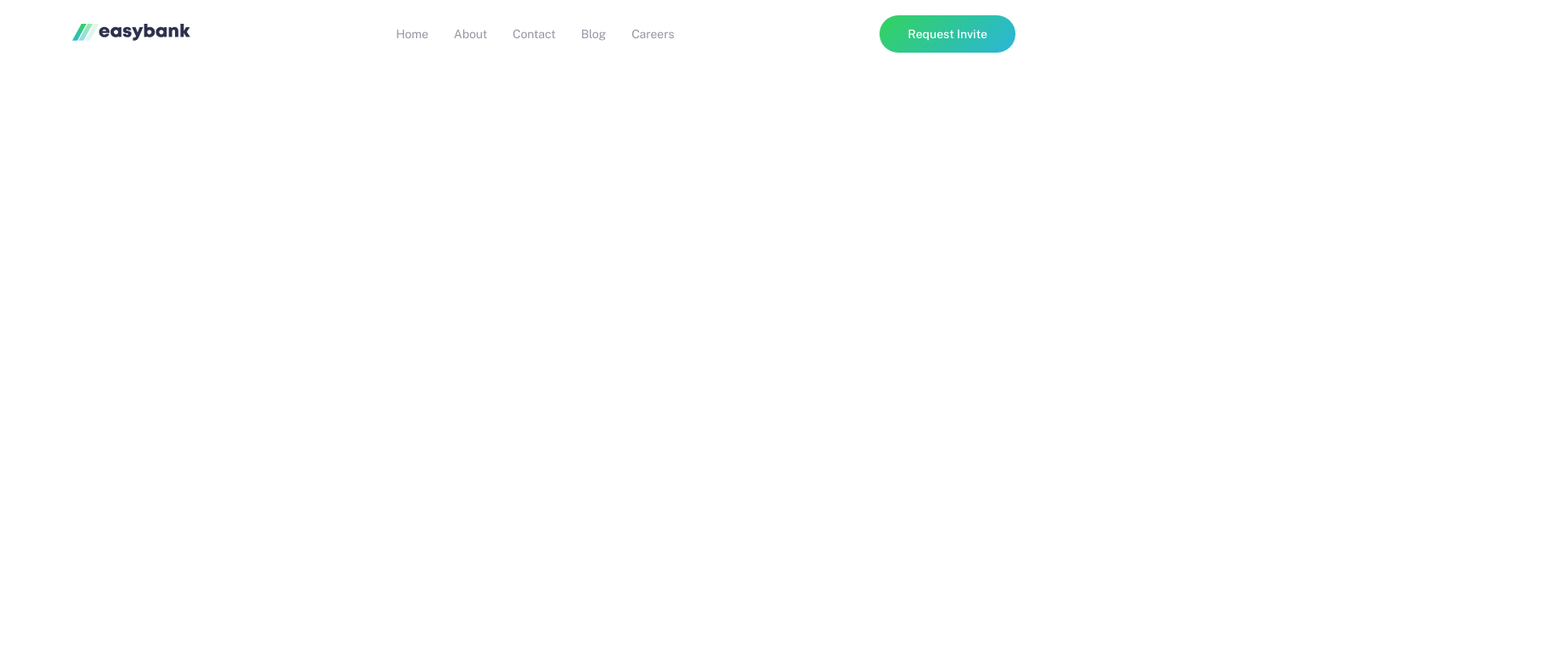
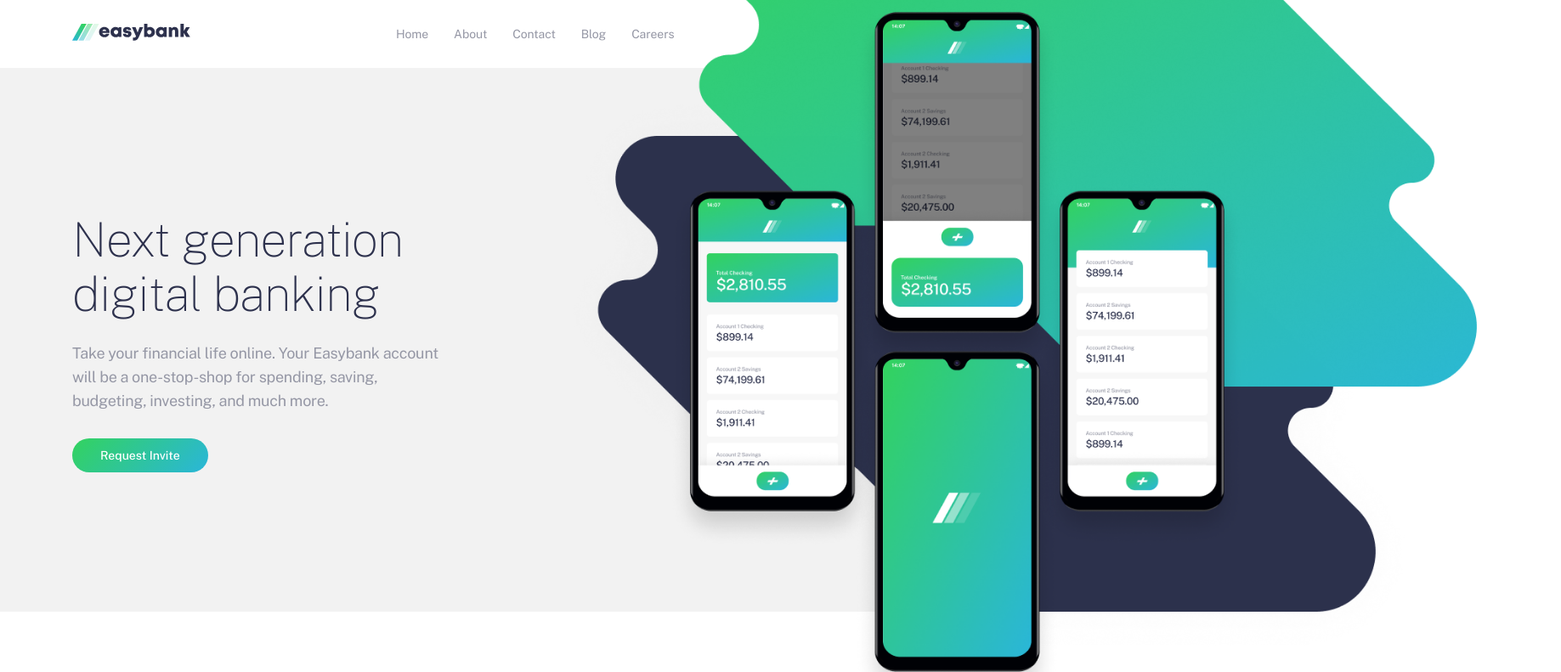
Before and after one commit to Bakhrom-Khalikulov/EasyBank-client, a plain HTML site: page index.html in a window 1280 px wide. Shown: the top 791 px of the page at 85% size, 1837 px wide, since content can reach past the window. Drawn offline with Linux system fonts and the light colour scheme.

Commit message:
hero done

```diff
--- a/css/main.css
+++ b/css/main.css
@@ -162,8 +162,75 @@ a{
     opacity: 0.4;
 }
 
+/* ************HEADER STYLE ENDS************* */
+
+
+/* ************MAIN STYLE START************* */
+.site-main{
+
+}
+
+/* ************HERO STYLE START************* */
+.hero-section{
+    position: relative;
+    background-color: var(--hero-bg-color);
+    padding-top: 170px;
+    padding-bottom: 170px;
+}
+
+.hero__wrapper{
+    display: flex;
+    justify-content: space-between;
+}
+
+.hero__title{
+    width: 100%;
+    max-width: 394px;
+    margin-top: 0;
+    margin-bottom: 24px;
+    font-weight: 100;
+    font-size: 56px;
+    line-height: 64px;
+    letter-spacing: -1px;
+    color: var(--title-text-color);
+}
+
+.hero__desc{
+    width: 100%;
+    max-width: 447px;
+    margin-top: 0;
+    margin-bottom: 36px;
+    font-size: 18px;
+    line-height: 28px;
+    letter-spacing: -0.28125px;
+    color: var(--desc-text-color);
+}
+
+.hero__link{
+    font-weight: 500;
+    font-size: 14px;
+    line-height: 28px;
+    padding: 12px 33px;
+    background-image: var(--btn-color);
+    border-radius: 22px;
+    color: var(--text-color);
+}
+
+.hero__link:active{
+    opacity: 0.4;
+}
+
+.hero__img{
+    position: absolute;
+    bottom: -114px;
+    left: 637px;
+}
+
+/* ************HERO STYLE END************* */
 
 
 
 
-/* ************HEADER STYLE ENDS************* */
+
+
+/* ************MAIN STYLE ENDS************* */
--- a/index.html
+++ b/index.html
@@ -48,8 +48,52 @@
             </div>
         </div>
     </header>
+    <!-- HEADER SECTION ENDS -->
 
-<!-- HEADER SECTION ENDS -->
+    <!-- MAIN SECTION STARTS -->
+    <main class="site-main">
+        <!-- HERO SECTION STARTS -->
+        <div class="hero-section">
+            <div class="container">
+                <div class="hero__wrapper">
+                    <div class="hero__wrapper--start">
+                        <h1 class="hero__title">
+                            Next generation
+                            digital banking
+                        </h1>
+
+                        <p class="hero__desc">
+                            Take your financial life online. Your Easybank account will be a one-stop-shop for spending, saving, budgeting, investing, and much more.
+                        </p>
+
+                        <a class="hero__link" href="#">
+                            Request Invite
+                        </a>
+                    </div>
+                    <div class="hero__wrapper--end">
+                        <img class="hero__img"
+                             src="./images/hero_bg.png"
+                             width="1200"
+                             height="956"
+                             alt="mobile">
+                    </div>
+                </div>
+            </div>
+        </div>
+
+
+        <!-- HERO SECTION ENDS -->
+
+
+
+
+
+
+    </main>
+    <!-- MAIN SECTION ENDS -->
+
+
+
 
 </body>
 </html>
```
Lines whose indentation alone changed are shown as unchanged.
